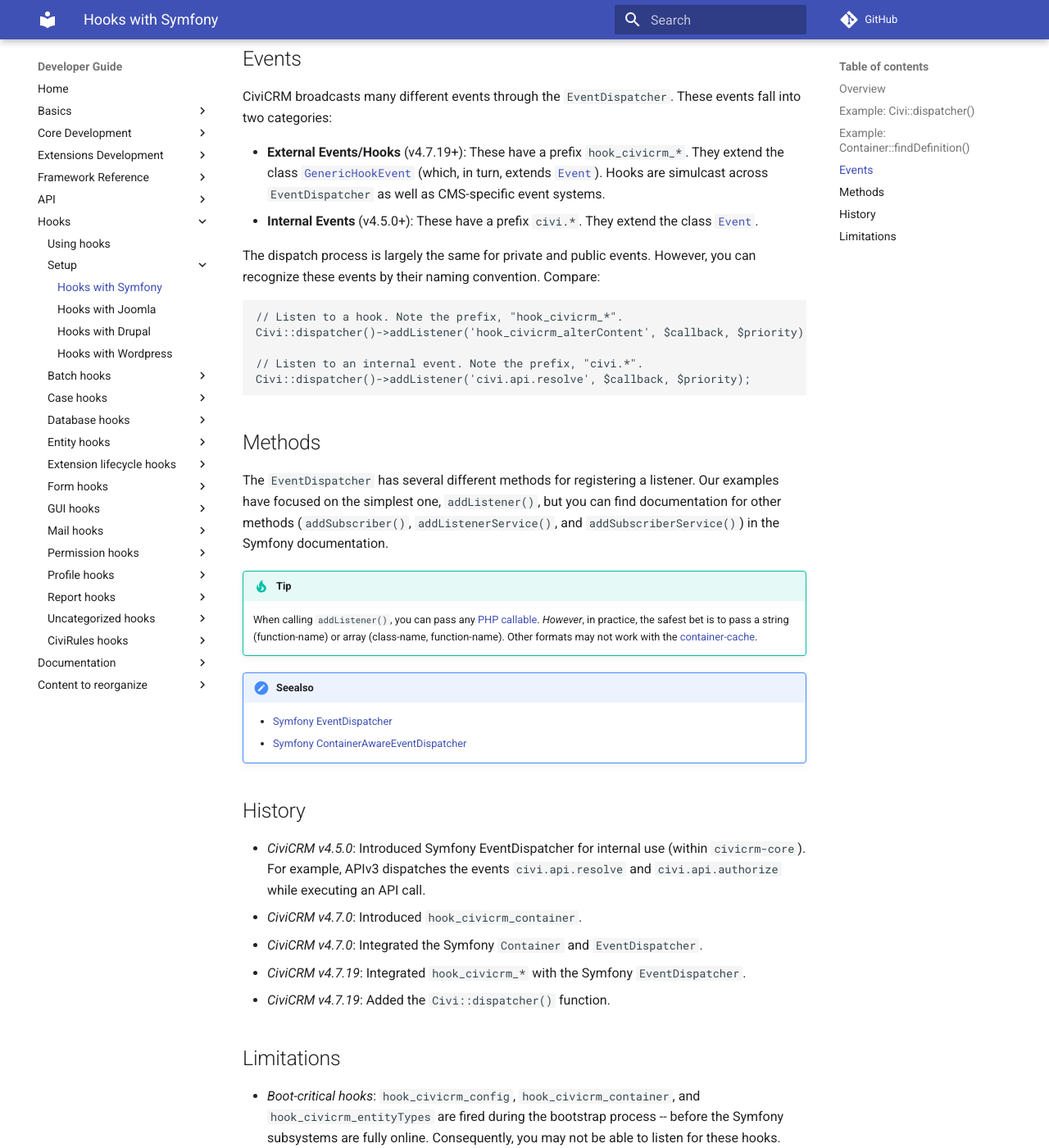
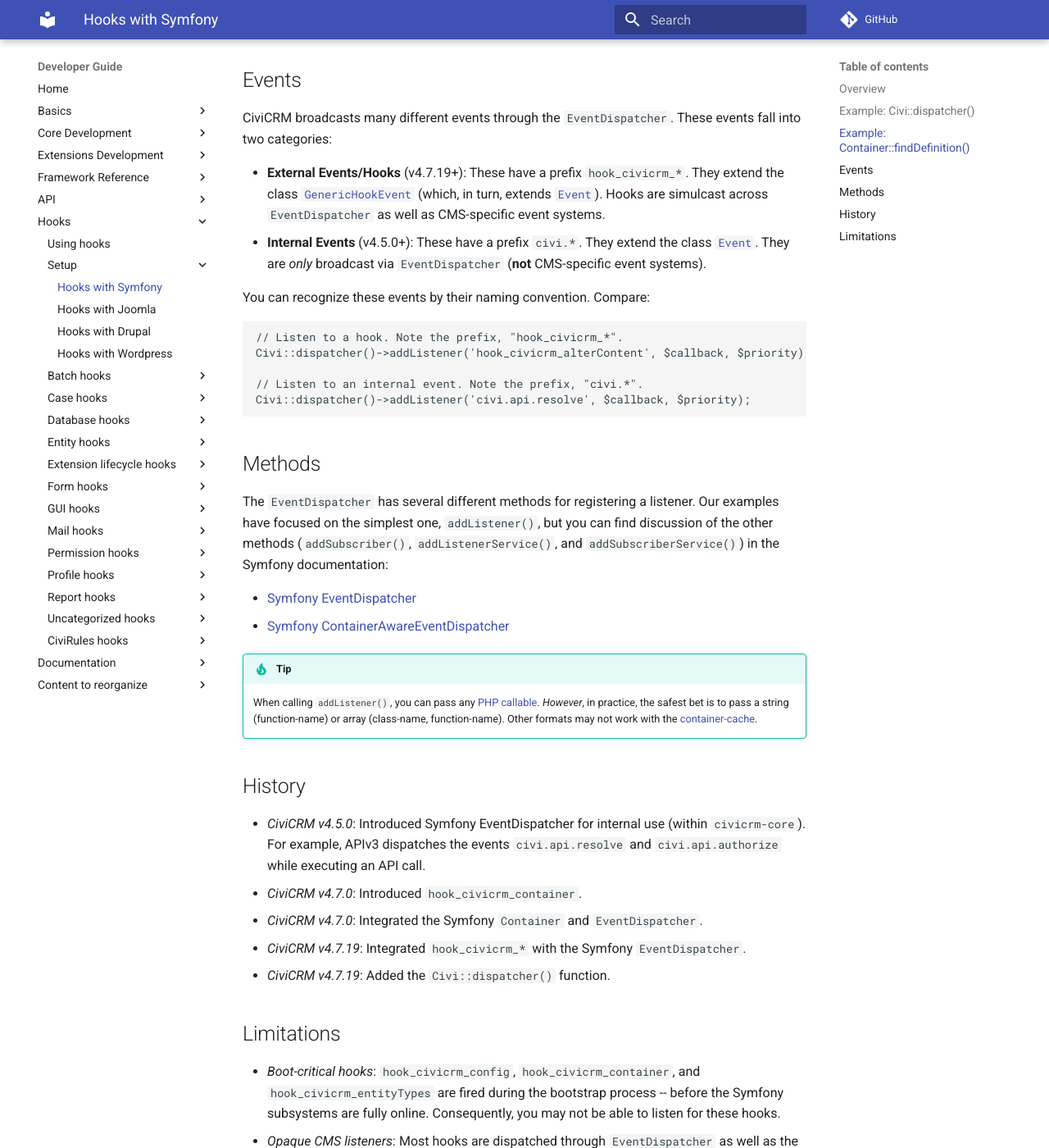
Before and after one commit to civicrm/civicrm-dev-docs, an MkDocs documentation site: the page built from docs/hooks/setup/symfony.md, in a window 1280 px wide and 1400 px high, scrolled down 1526 px. Shown: the whole window at 82% size. Built offline with MkDocs 1.6.1 and Material for MkDocs 9.7.7, drawn with Linux system fonts in a browser that asks for light colours; comment, search, counter and statistics services are not loaded; old or Windows-style settings are respelled for this version of MkDocs; some of the changed text lies outside the part shown.

Commit message:
symfony.md - Copy edits

````diff
--- a/docs/hooks/setup/symfony.md
+++ b/docs/hooks/setup/symfony.md
@@ -76,9 +77,9 @@
    Hooks are simulcast across `EventDispatcher` as well as CMS-specific event systems.
  * __Internal Events__ (v4.5.0+): These have a prefix `civi.*`. They extend
    the class  [`Event`](http://api.symfony.com/2.7/Symfony/Component/EventDispatcher/Event.html).
+   They are *only* broadcast via `EventDispatcher` (**not** CMS-specific event systems).
 
-The dispatch process is largely the same for private and public events. However,
-you can recognize these events by their naming convention. Compare:
+You can recognize these events by their naming convention. Compare:
 
 ```php
 // Listen to a hook. Note the prefix, "hook_civicrm_*".
@@ -91,20 +92,18 @@
 ## Methods
 
 The `EventDispatcher` has several different methods for registering a listener. Our examples
-have focused on the simplest one, `addListener()`, but you can find documentation for
+have focused on the simplest one, `addListener()`, but you can find discussion of the
 other methods (`addSubscriber()`, `addListenerService()`, and `addSubscriberService()`)
-in the Symfony documentation.
+in the Symfony documentation:
+
+ * [Symfony EventDispatcher](http://symfony.com/doc/2.7/components/event_dispatcher.html)
+ * [Symfony ContainerAwareEventDispatcher](http://symfony.com/doc/2.7/components/event_dispatcher/container_aware_dispatcher.html)
 
 !!! tip
     When calling `addListener()`, you can pass any [PHP callable](http://php.net/manual/en/language.types.callable.php).
     _However_, in practice, the safest bet is to pass a string (function-name) or array
     (class-name, function-name). Other formats may not work with the
     [container-cache](http://symfony.com/doc/2.7/components/dependency_injection/compilation.html).
-
-!!! seealso
-    * [Symfony EventDispatcher](http://symfony.com/doc/2.7/components/event_dispatcher.html)
-    * [Symfony ContainerAwareEventDispatcher](http://symfony.com/doc/2.7/components/event_dispatcher/container_aware_dispatcher.html)
-
 
 ## History
 
````
Also changed, not shown: other parts of docs/hooks/setup/symfony.md (+5 -4 lines).
